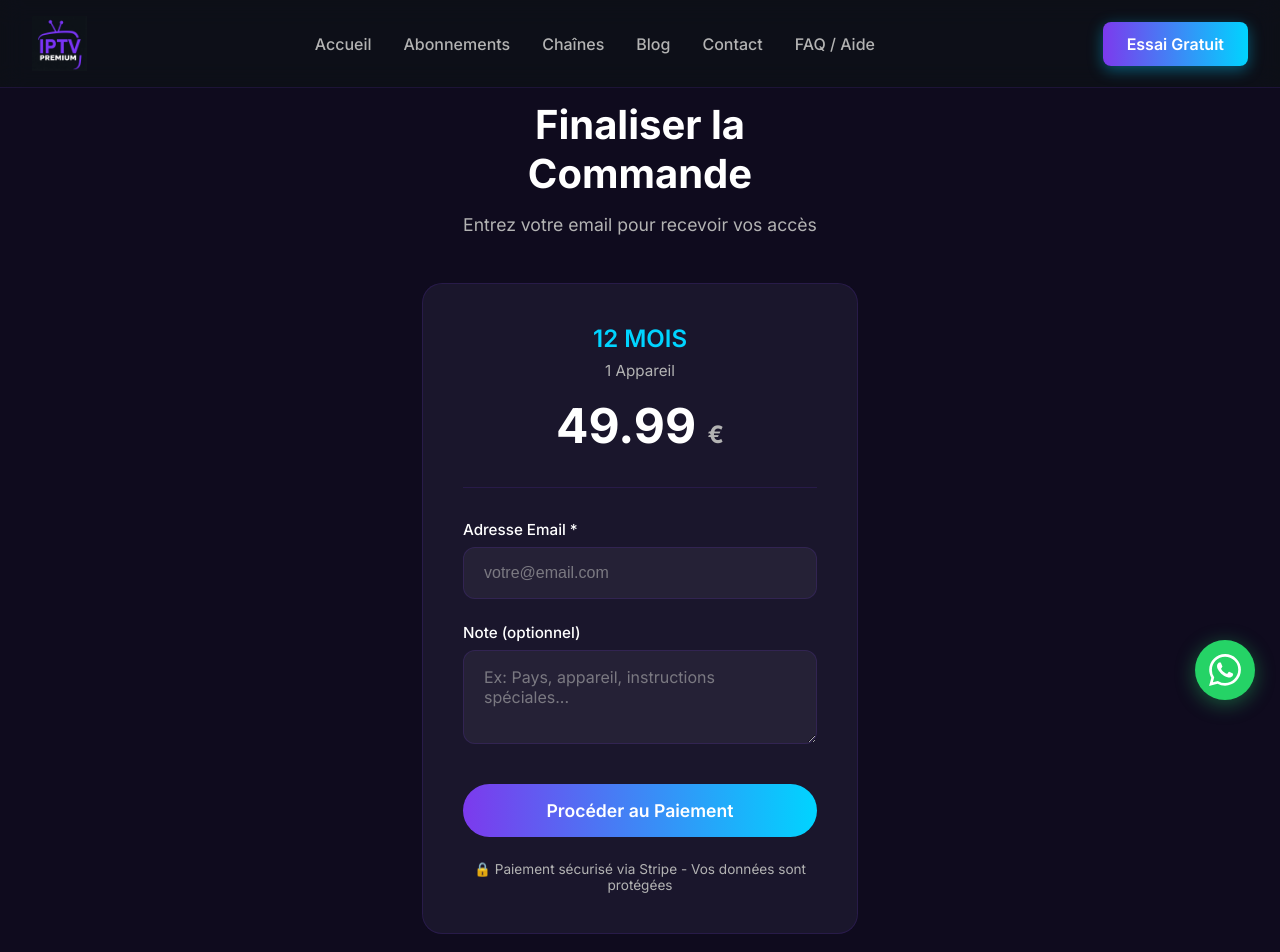
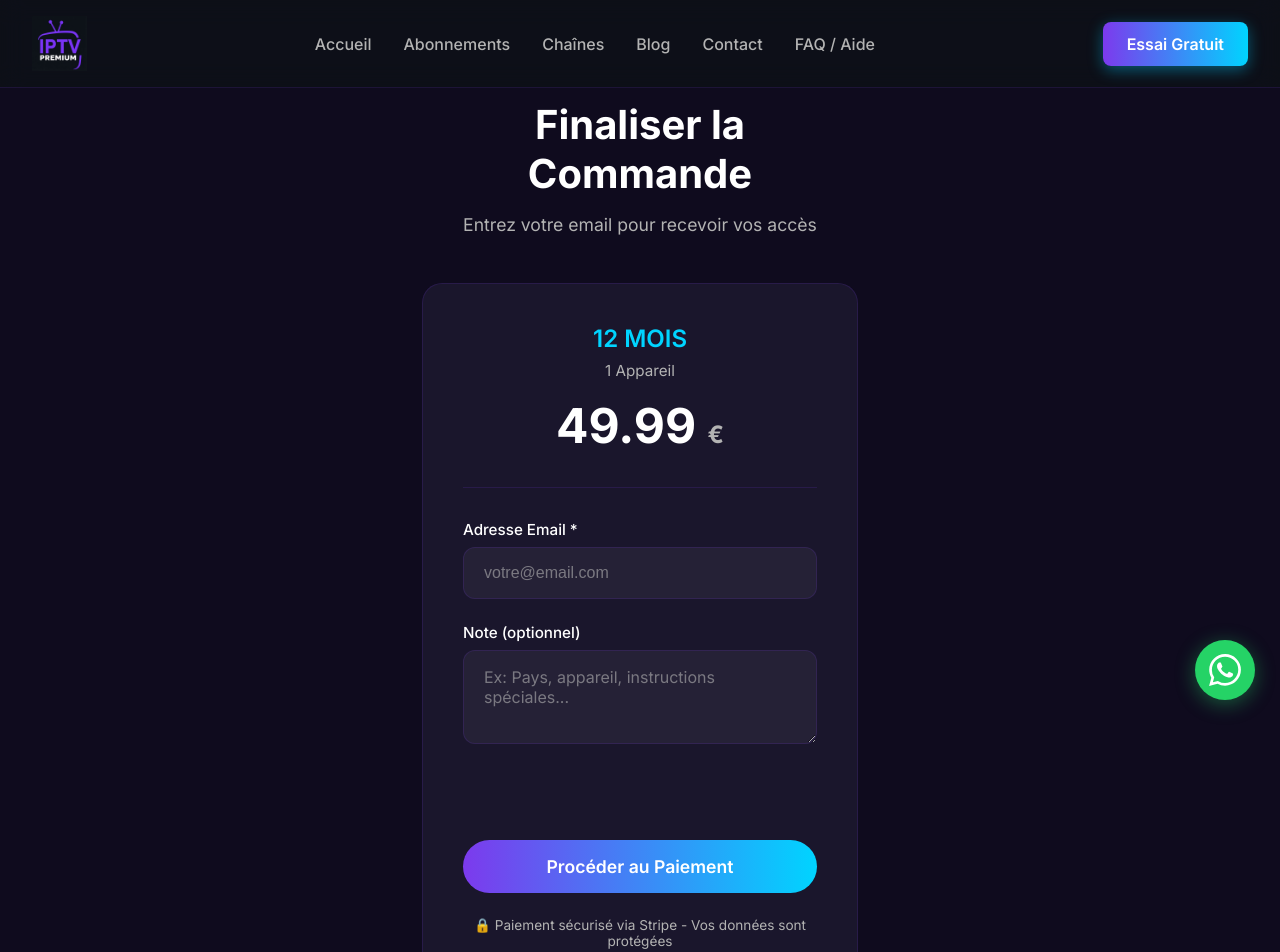
Before and after one commit to SmailNilson/iptv-platform, a Next.js app: page /checkout in a window 1280 px wide. Shown: the top 952 px of the page. Built offline with nearby package versions, Linux system fonts and the light colour scheme.

Commit message:
Replace FormSubmit with Web3Forms + hCaptcha anti-spam

```diff
--- a/src/app/checkout/page.tsx
+++ b/src/app/checkout/page.tsx
@@ -1,10 +1,13 @@
 "use client";
 
 import { useSearchParams, useRouter } from 'next/navigation';
-import { Suspense, useState, useRef } from 'react';
+import { Suspense, useState, useEffect } from 'react';
 import { Navbar } from "@/components/layout/Navbar";
 import styles from "./checkout.module.css";
 import Link from 'next/link';
+
+// Web3Forms Access Key - REMPLACER PAR VOTRE CLÉ
+const WEB3FORMS_ACCESS_KEY = "YOUR_ACCESS_KEY_HERE";
 
 // Stripe Payment Links - REMPLACER PAR VOS VRAIS LIENS STRIPE
 const stripeLinks: { [key: string]: string } = {
@@ -25,16 +28,25 @@ const stripeLinks: { [key: string]: string } = {
     "12 Mois_3": "https://buy.stripe.com/test_12mois_3ecran",
 };
 
+declare global {
+    interface Window {
+        hcaptcha: {
+            render: (container: string, options: { sitekey: string; callback: (token: string) => void; theme?: string }) => string;
+            reset: (widgetId: string) => void;
+        };
+    }
+}
+
 function CheckoutContent() {
     const searchParams = useSearchParams();
     const router = useRouter();
-    const formRef = useRef<HTMLFormElement>(null);
     const plan = searchParams.get('plan') || '12 Mois';
     const devices = parseInt(searchParams.get('devices') || '1');
     const [email, setEmail] = useState('');
     const [note, setNote] = useState('');
     const [isLoading, setIsLoading] = useState(false);
     const [error, setError] = useState('');
+    const [hcaptchaToken, setHcaptchaToken] = useState('');
 
     // Base prices for 1 device
     const basePrices: { [key: string]: number } = {
@@ -51,29 +63,66 @@ function CheckoutContent() {
         return parseFloat(finalPrice) < 10 ? `0${finalPrice}` : finalPrice;
     };
 
+    // Load hCaptcha script
+    useEffect(() => {
+        const script = document.createElement('script');
+        script.src = 'https://js.hcaptcha.com/1/api.js';
+        script.async = true;
+        script.defer = true;
+        document.body.appendChild(script);
+
+        script.onload = () => {
+            if (window.hcaptcha) {
+                window.hcaptcha.render('hcaptcha-container', {
+                    sitekey: '50b2fe65-b00b-4b9e-ad62-3ba471098be2', // Web3Forms hCaptcha sitekey
+                    callback: (token: string) => setHcaptchaToken(token),
+                    theme: 'dark'
+                });
+            }
+        };
+
+        return () => {
+            document.body.removeChild(script);
+        };
+    }, []);
+
     const handleSubmit = async (e: React.FormEvent) => {
         e.preventDefault();
+
+        if (!hcaptchaToken) {
+            setError('Veuillez valider le captcha');
+            return;
+        }
+
         setIsLoading(true);
         setError('');
 
         try {
-            // 1. Send email via FormSubmit.co
-            const formData = new FormData();
-            formData.append('email', email);
-            formData.append('_subject', `🛒 Nouvelle Commande IPTV - ${plan} (${devices} appareil${devices > 1 ? 's' : ''})`);
-            formData.append('Plan', plan);
-            formData.append('Appareils', devices.toString());
-            formData.append('Prix', `${getPrice()}€`);
-            formData.append('Note', note || 'Aucune note');
-            formData.append('_template', 'table');
-            formData.append('_captcha', 'false');
-
-            await fetch('https://formsubmit.co/ajax/contact@iptvplusfrance.com', {
+            // Send via Web3Forms
+            const response = await fetch('https://api.web3forms.com/submit', {
                 method: 'POST',
-                body: formData,
+                headers: {
+                    'Content-Type': 'application/json',
+                    'Accept': 'application/json'
+                },
+                body: JSON.stringify({
+                    access_key: WEB3FORMS_ACCESS_KEY,
+                    subject: `🛒 Nouvelle Commande IPTV - ${plan} (${devices} appareil${devices > 1 ? 's' : ''})`,
+                    from_name: "IPTV Plus France",
+                    email: email,
+                    plan: plan,
+                    appareils: devices,
+                    prix: `${getPrice()}€`,
+                    note: note || "Aucune note",
+                    date: new Date().toLocaleString('fr-FR'),
+                    "h-captcha-response": hcaptchaToken
+                })
             });
 
-            // 2. Save order to localStorage
+            const result = await response.json();
+
+            if (result.success) {
+                // Save order to localStorage
                 const orders = JSON.parse(localStorage.getItem('iptv_orders') || '[]');
                 orders.push({
                     id: Date.now(),
@@ -87,17 +136,18 @@ function CheckoutContent() {
                 });
                 localStorage.setItem('iptv_orders', JSON.stringify(orders));
 
-            // 3. Redirect to Stripe or Thank You page
+                // Redirect to Stripe or Thank You page
                 const stripeKey = `${plan}_${devices}`;
                 const stripeLink = stripeLinks[stripeKey];
 
                 if (stripeLink && !stripeLink.includes('test_')) {
-                // Real Stripe link - redirect with prefilled email
                     const checkoutUrl = `${stripeLink}?prefilled_email=${encodeURIComponent(email)}`;
                     window.location.href = checkoutUrl;
                 } else {
-                // Test mode - redirect to thank you page
                     router.push(`/thank-you?email=${encodeURIComponent(email)}&plan=${encodeURIComponent(plan)}&devices=${devices}&price=${getPrice()}`);
+                }
+            } else {
+                throw new Error(result.message || 'Erreur lors de l\'envoi');
             }
 
         } catch (err) {
@@ -124,7 +174,7 @@ function CheckoutContent() {
                         <div className={styles.price}>{getPrice()} <span>€</span></div>
                     </div>
 
-                    <form ref={formRef} className={styles.form} onSubmit={handleSubmit}>
+                    <form className={styles.form} onSubmit={handleSubmit}>
                         <div className={styles.inputGroup}>
                             <label className={styles.label}>Adresse Email *</label>
                             <input
@@ -150,6 +200,11 @@ function CheckoutContent() {
                                 rows={3}
                                 disabled={isLoading}
                             />
+                        </div>
+
+                        {/* hCaptcha Widget */}
+                        <div style={{ display: 'flex', justifyContent: 'center', margin: '1rem 0' }}>
+                            <div id="hcaptcha-container"></div>
                         </div>
 
                         {error && (
```
Lines whose indentation alone changed are shown as unchanged.
